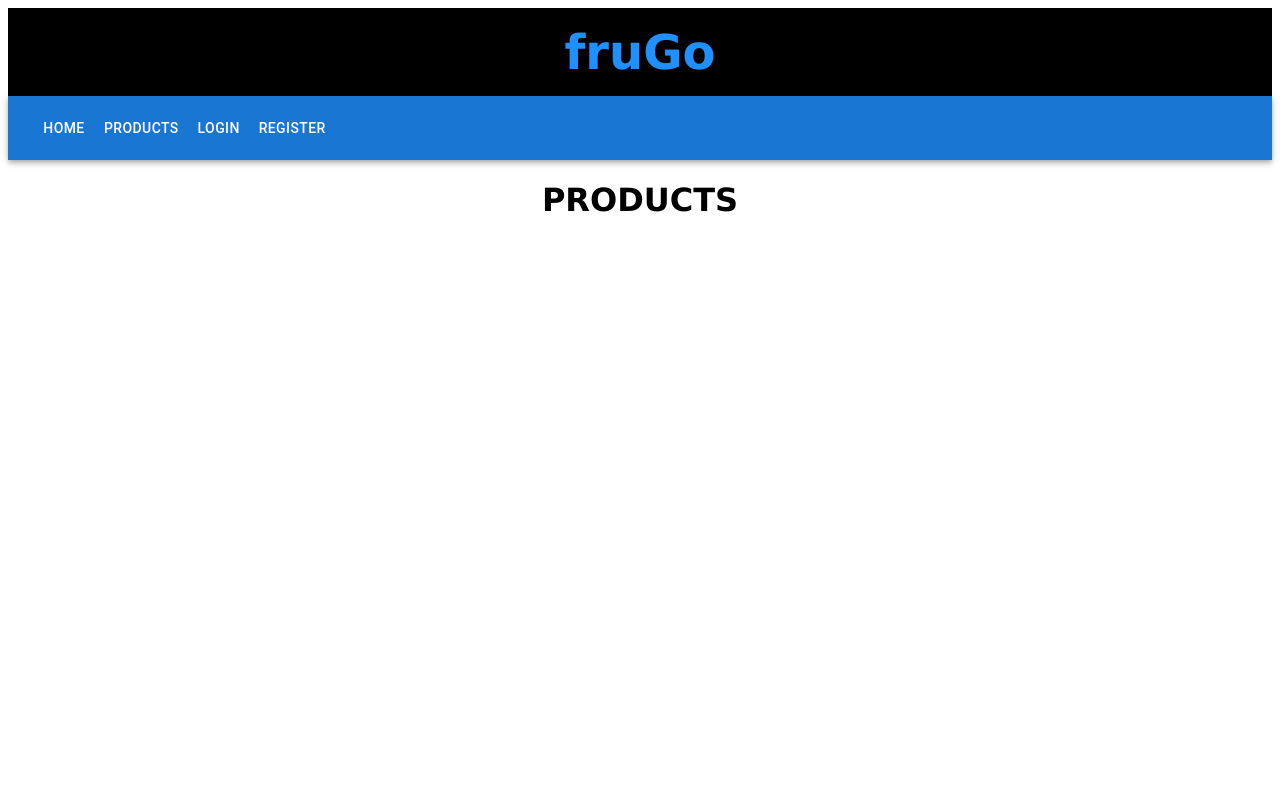
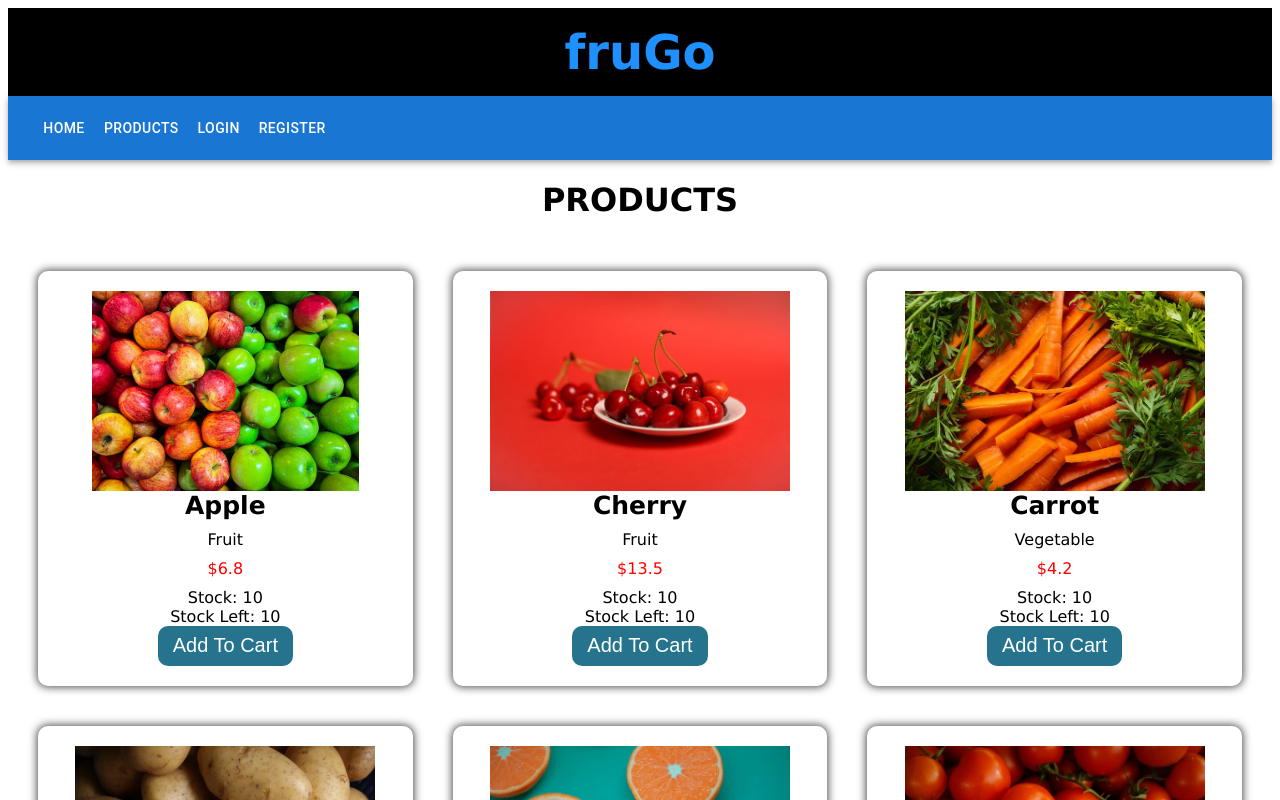
Before and after one commit to liwaahaddara/frugo-fullstack, a React (Create React App) app: page /products in a window 1280 px wide. Shown: the top 800 px of the page. Built offline with nearby package versions, Linux system fonts and the light colour scheme.

Commit message:
added ProductList component to the Product route

```diff
--- a/src/components/ProductsPage/NotLoggedInProductsPage.jsx
+++ b/src/components/ProductsPage/NotLoggedInProductsPage.jsx
@@ -1,10 +1,13 @@
+// import UI components
 import NotLoggedInNavBar from "../NavBar/NotLoggedInNavBar"
+import ProductList from "./ProductList"
 
 export default function NotLoggedInProductsPage() {
     return (
         <>
             <NotLoggedInNavBar />
             <h1>PRODUCTS</h1>
+            <ProductList />
         </>
     )
 }
```
